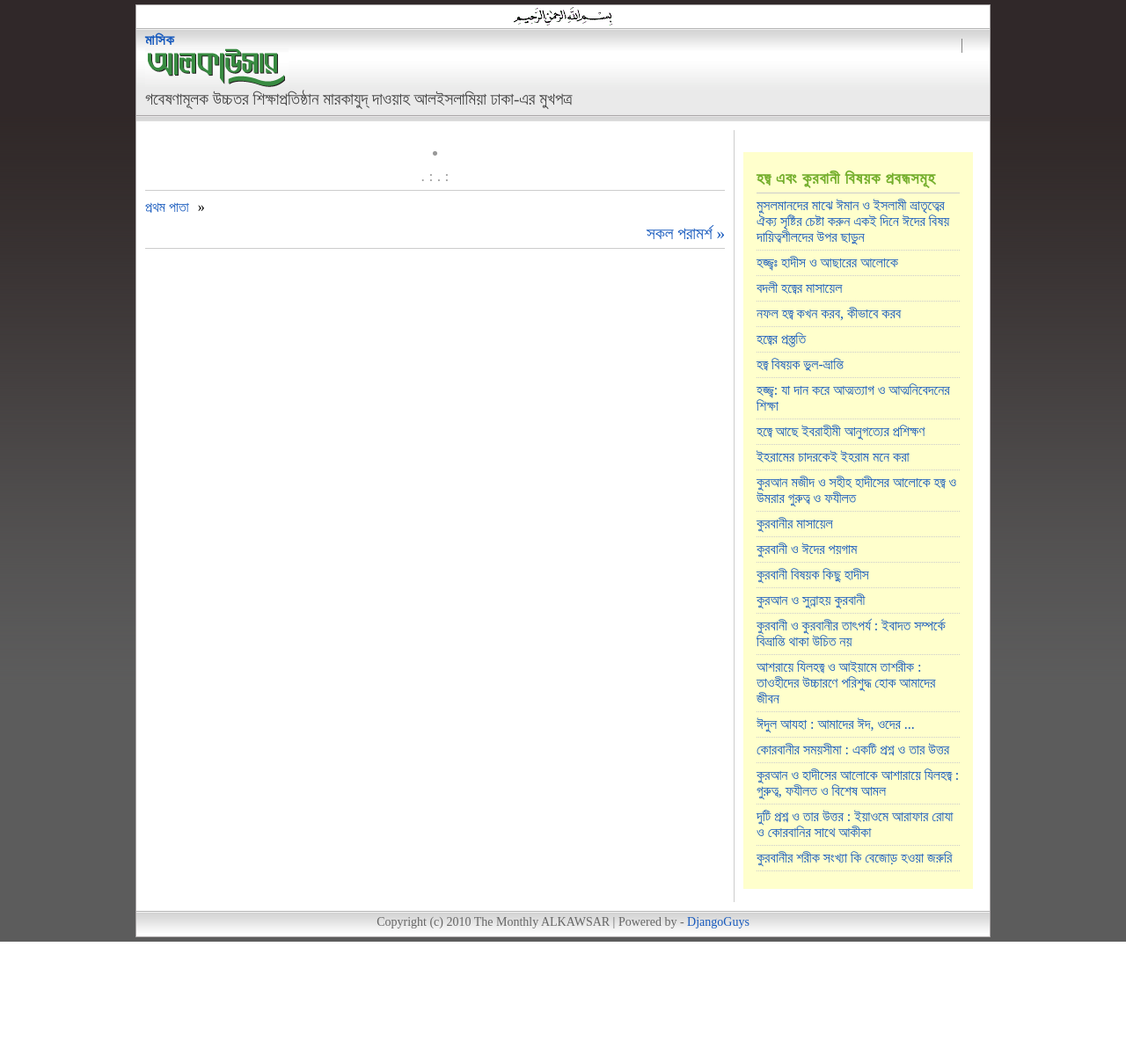
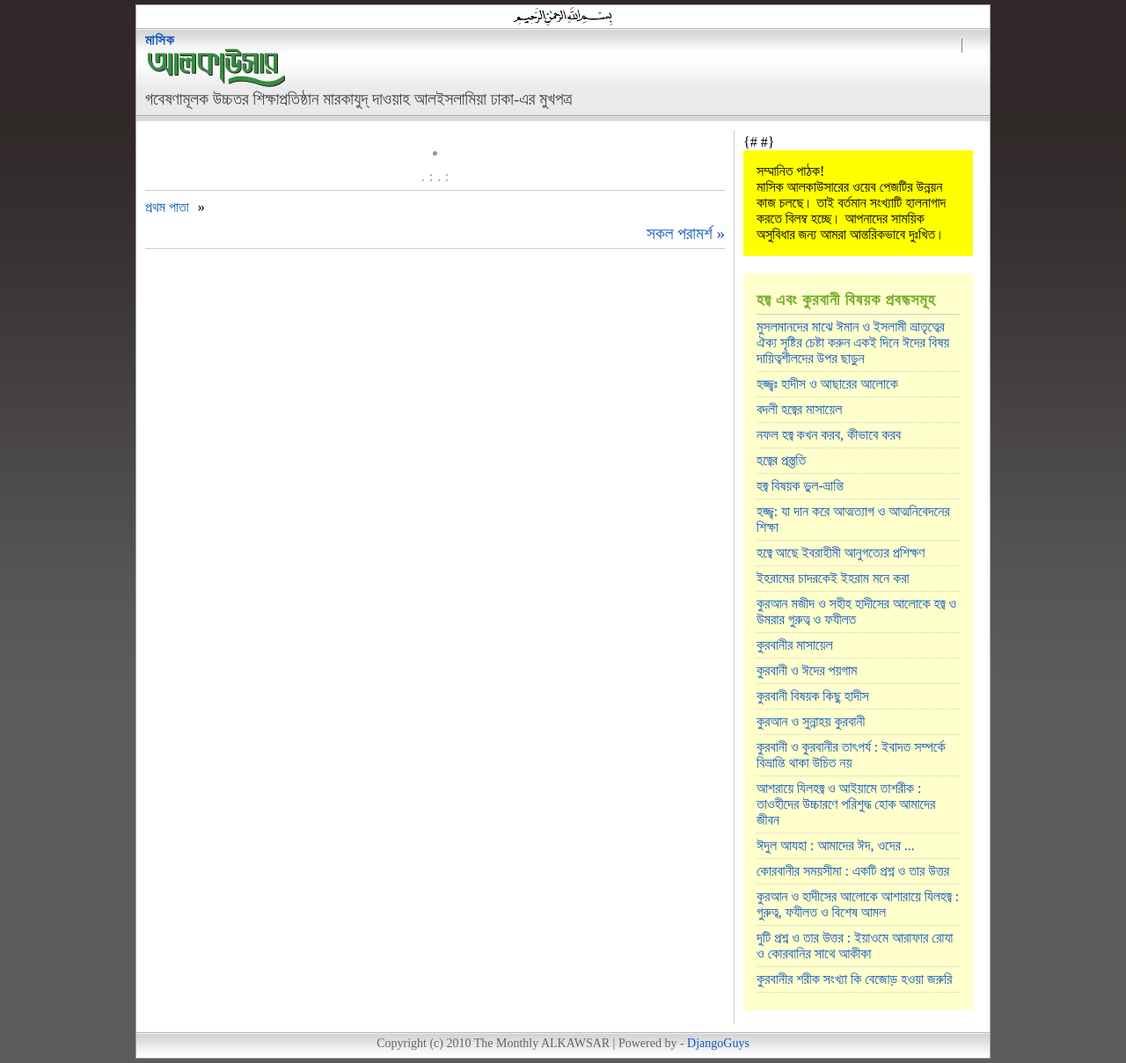
Before and after one commit to ershadul/alkawsarsite, a Django app: template templates/advices.html in a window 1280 px wide. Shown: the whole page at 88% size. Before the commit the page ends 1071 px from the top, so only its background shows below. Run offline with Django 3.2, Linux system fonts and the light colour scheme; the template is opened without the code that fills it, so the values that code supplies are empty.

Commit message:
Add notes

```diff
--- a/templates/new_layout.html
+++ b/templates/new_layout.html
@@ -177,13 +177,19 @@
                       </div>
                       {% endcomment %}
 
-                      {% ifequal language "bengali" %}
+{#                       {% ifequal language "bengali" %}
                          <div id="bangla-help">
                             <a href="/help/font" title="Read bangla better by installing font.">
                                 <img src="/static/img/bangla-help.png" />
                             </a>
                          </div>
-                      {% endifequal %}
+                      {% endifequal %} #}
+
+                      <p style="background: yellow; padding: 15px;">
+                        সম্মানিত পাঠক! <br/>
+মাসিক আলকাউসারের ওয়েব পেজটির উন্নয়ন কাজ চলছে। তাই বর্তমান সংখ্যাটি হালনাগাদ করতে বিলম্ব হচ্ছে।
+আপনাদের সাময়িক অসুবিধার জন্য আমরা আন্তরিকভাবে দুঃখিত।
+                      </p>
 
                       {% if issue and issue.image %}
                           <div id="issue-cover" style="margin-bottom: 10px;">
```
